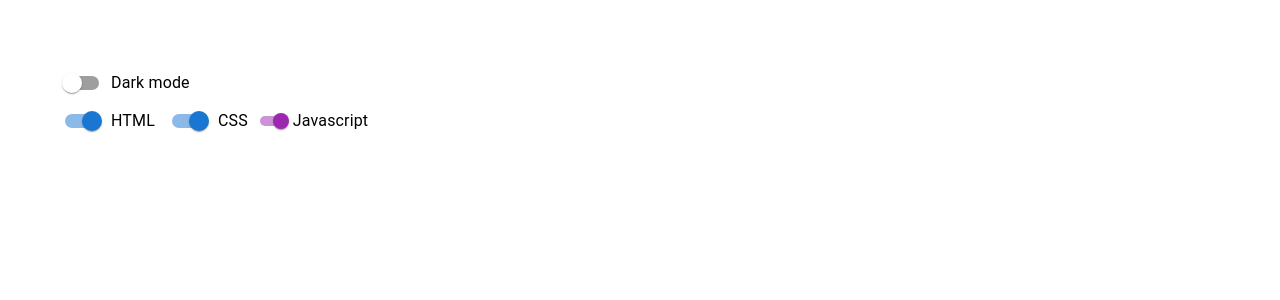
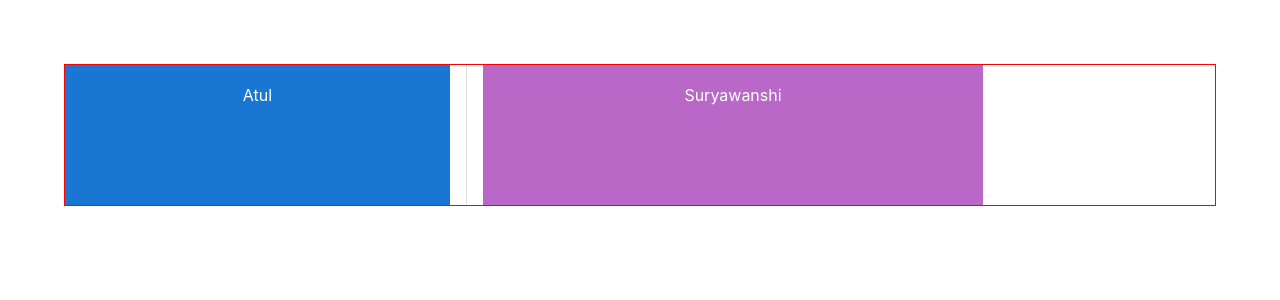
Before and after one commit to atuls9/materialUI, a React (Create React App) app: page / in a window 1280 px wide. Shown: the top 300 px of the page. Built offline with nearby package versions, Linux system fonts and the light colour scheme.

Commit message:
Layout Box and Stack

```diff
--- a/src/App.js
+++ b/src/App.js
@@ -7,7 +7,8 @@ import "./App.css";
 // import MuiRadioButton from "./components/MuiRadioButton";
 // import MuiCheckbox from "./components/MuiCheckbox";
 // import MuiMultipleCheckbox from "./components/MuiMultipleCheckbox";
-import MuiSwitch from "./components/MuiSwitch";
+// import MuiSwitch from "./components/MuiSwitch";
+import MuiBox from "./components/MuiBox";
 
 function App() {
   return (
@@ -20,7 +21,8 @@ function App() {
       {/* <MuiRadioButton /> */}
       {/* <MuiCheckbox /> */}
       {/* <MuiMultipleCheckbox /> */}
-      <MuiSwitch />
+      {/* <MuiSwitch /> */}
+      <MuiBox />
     </div>
   );
 }
--- a/src/components/1.Index.js
+++ b/src/components/1.Index.js
@@ -7,3 +7,4 @@
 // 7. MuiCheckbox
 // 8. MuiMultipleCheckbox
 // 9. MuiSwitch
+// 10. MuiLayout = box,
--- /dev/null
+++ b/src/components/MuiBox.js
@@ -0,0 +1,49 @@
+import { Box, Stack, Divider } from "@mui/material";
+import React from "react";
+
+const MuiBox = () => {
+  return (
+    // direction = row,column, row-reverse, columc-reverse
+    <Stack
+      sx={{ border: " 1px solid red" }}
+      direction="row"
+      spacing={2}
+      divider={<Divider orientation="vertical" flexItem />}
+    >
+      <Box
+        //   component="span"
+        sx={{
+          backgroundColor: "primary.main",
+          color: "white",
+          width: "30%",
+          height: "100px",
+          padding: "20px",
+          textAlign: "center",
+          margin: "auto",
+          // marginTop: "50px",
+          "&:hover": {
+            backgroundColor: "error.light",
+          },
+        }}
+      >
+        Atul
+      </Box>
+
+      <Box
+        // display="flex"
+        width="40%"
+        height="100px"
+        p="20px" //{2} = 16px
+        bgcolor="secondary.light"
+        textAlign="center"
+        mx="auto"
+        color="white"
+        m="auto"
+      >
+        Suryawanshi
+      </Box>
+    </Stack>
+  );
+};
+
+export default MuiBox;
```
